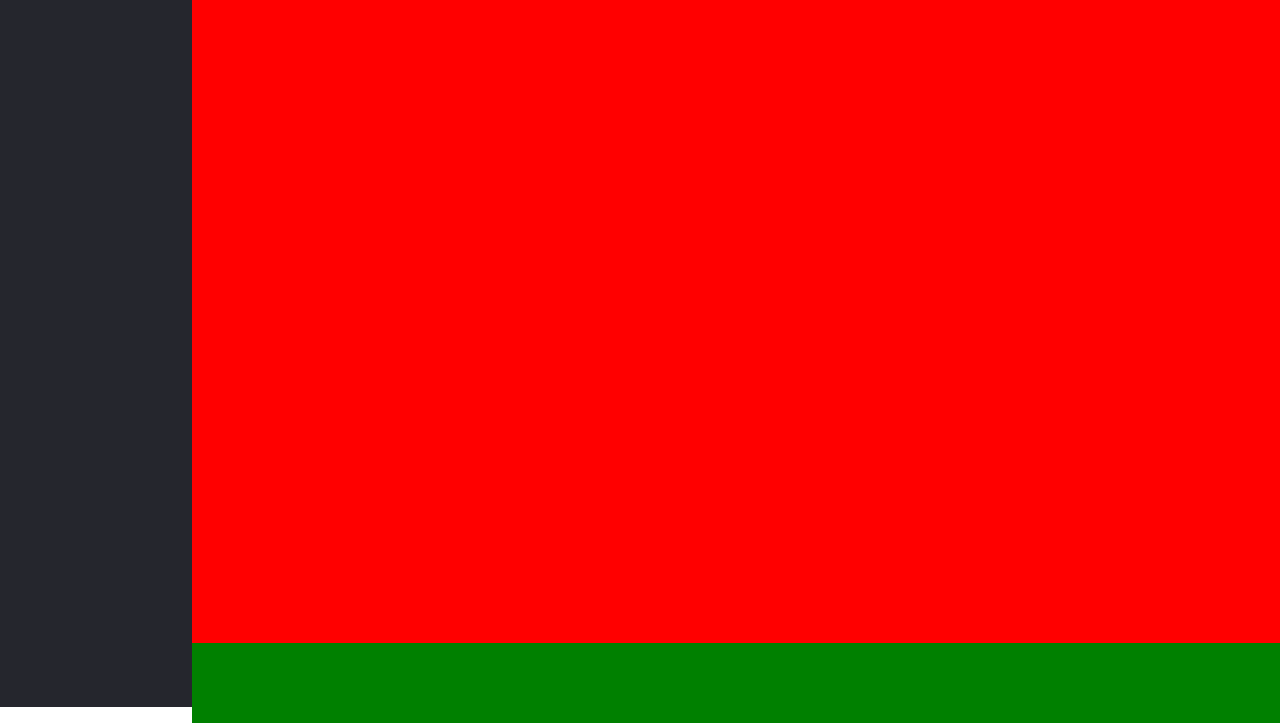
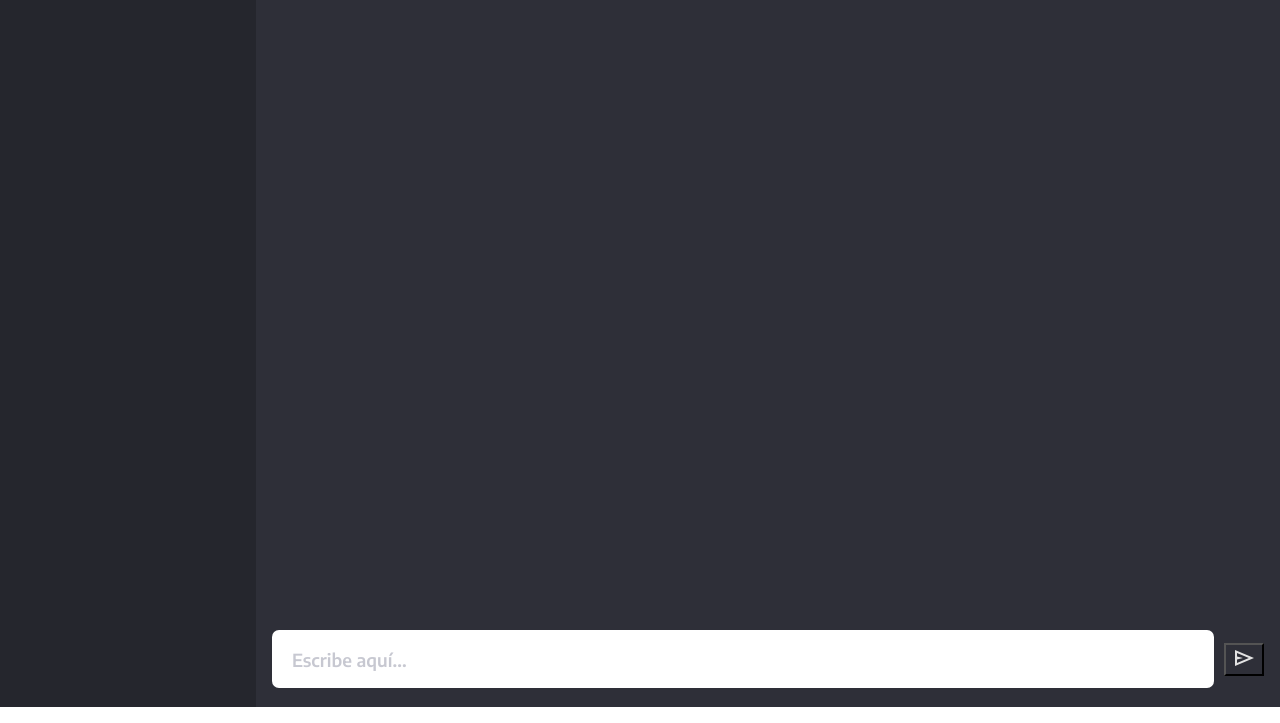
Before and after one commit to DaryeL02/Chatting-Web, a plain HTML site: page index.html in a window 1280 px wide. Shown: the part 93-816 px from the top of the page. Drawn offline with Linux system fonts and the light colour scheme.

Commit message:
Casi se ha completado la interfaz.

```diff
--- a/index.css
+++ b/index.css
@@ -1,4 +1,7 @@
-
+:root{
+    --color_1: #25262d; /*columna izquierda*/
+    --color_2: #2e2f38; /*columna derecha*/
+}
 html, body{
     height: 100%;
     margin: 0;
@@ -12,14 +15,18 @@ html, body{
     display: flex;
 }
 .sec_1{
-    background-color: #25262d;
+    background-color: var(--color_1);
     height: 100%;
-    width: 15%;
+    width: 16rem;
+    display: flex;
+    flex-direction: column;
 }
 .sec_2{
-    background-color: #2e2f38;
+    background-color: var(--color_2);
     height: 100%;
-    width: 85%;
+    flex: 1;
+    display: flex;
+    flex-direction: column;
 }
 .sec_1A, .sec_2A{
     height: 4.5rem;
@@ -59,10 +66,61 @@ html, body{
 .chat{
     width: 100%;
     flex: 1;
-    background-color: red;
+    background-color: var(--color_2);
+    display: flex;
 }
 .input{
-    background-color: green;
+    background-color: #2e2f38;
     width: 100%;
-    height: 5rem;
+    height: 6rem;
+    display: flex;
+    align-items: center;
 }
+.input_text{
+    flex: 1;
+    height: 60%;
+    padding: 0 20px;
+    margin-left: 1rem;
+    margin-right: 10px;
+    font-family: "Encode Sans", sans-serif;
+    font-optical-sizing: auto;
+    font-weight: 600;
+    font-style: normal;
+    font-variation-settings:
+    "wdth" 100;
+    font-size: large;
+    color: #25262d;
+    border: none;
+    outline: none;
+    border-radius: 7px;
+}
+.input_text::placeholder{
+    color: #c7c8d1;
+}
+.input_button{
+    margin-right: 1rem;
+}
+button {
+    background: none;
+}
+.chat_container{
+    background-color: var(--color_2);
+    margin: 2rem;
+    flex: 1;
+    display: flex;
+    flex-direction: column;
+    justify-content: flex-end;
+}
+.chat_message{
+    color: white;
+    border-style: solid;
+    border-width: 1px;
+    border-radius: 10px;
+    padding: 10px;
+    font-family: "Encode Sans", sans-serif;
+    font-optical-sizing: auto;
+    font-weight: 600;
+    font-style: normal;
+    font-variation-settings:
+    "wdth" 100;
+}
--- a/index.html
+++ b/index.html
@@ -4,7 +4,9 @@
     <meta charset="UTF-8">
     <meta name="viewport" content="width=device-width, initial-scale=1.0">
     <link href="https://fonts.googleapis.com/css2?family=Inter:ital,opsz,wght@0,14..32,100..900;1,14..32,100..900&display=swap" rel="stylesheet">
+    <link href="https://fonts.googleapis.com/css2?family=Encode+Sans:wght@100..900&display=swap" rel="stylesheet">
     <link rel="stylesheet" href="./index.css">
+    <script src="./index.js" async></script>
     <title>Chatting web</title>
 </head>
 <body>
@@ -27,10 +29,13 @@
             </div>
             <div class="sec_2B">
                 <div class="chat">
+                    <div class="chat_container" id="chat_container">
 
+                    </div>
                 </div>
                 <div class="input">
-
+                    <input type="text" placeholder="Escribe aquí..." class="input_text" onkeydown="enter_is_pressed(event)" id="input_field">
+                    <button class="input_button"><img src="./images/send_icon.svg" alt=""></button>
                 </div>
             </div>
         </div>
--- /dev/null
+++ b/index.js
@@ -0,0 +1,22 @@
+function enter_is_pressed(event){
+    let input_field = document.getElementById('input_field');
+    if (event.key === 'Enter'){
+        // console.log("La tecla enter ha sido presionada");
+        send_message(input_field.value);
+        input_field.value = '';
+    }
+}
+
+function send_message(message) {
+    console.log(message);
+
+    let chat_container = document.getElementById('chat_container');
+
+    if (message !== ''){
+        const message_div = document.createElement('div');
+        message_div.className = 'chat_message';
+        message_div.textContent = "@Usuario: " + message;
+        chat_container.appendChild(message_div);
+
+    }
+}
```
Also changed, not shown: images/send_icon.svg (added).
